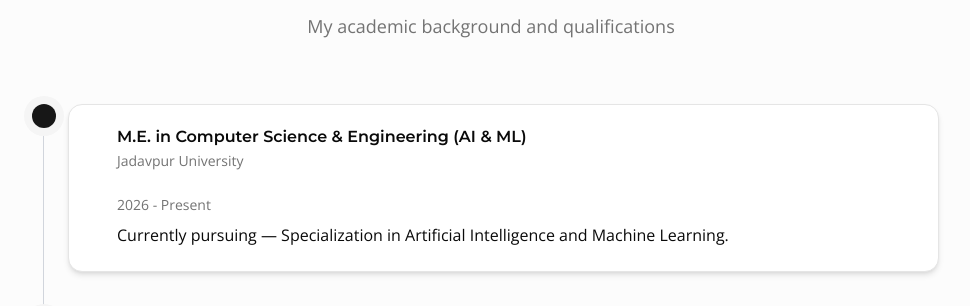
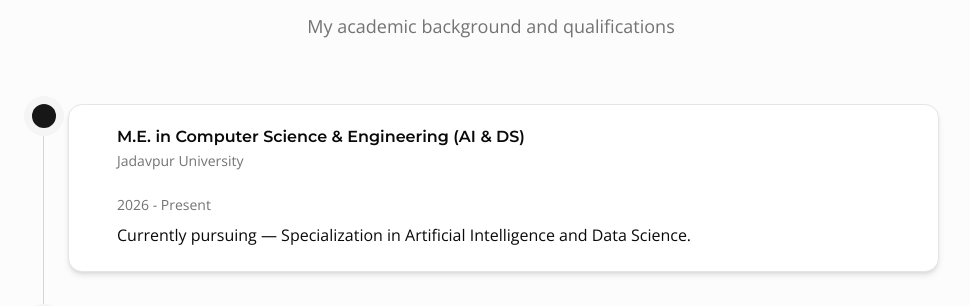
Before and after one commit to Roni021/personal-portfolio, a Next.js app: page / in a window 1280 px wide. Shown: the part 3440-3746 px from the top of the page, without its empty margins (149-1119 px from the left). Built offline with nearby package versions, Linux system fonts and the light colour scheme.

Commit message:
Update website

```diff
--- a/app/page.tsx
+++ b/app/page.tsx
@@ -423,10 +423,10 @@ export default function Portfolio() {
     <div className="relative border-l border-gray-300">
       {[
         {
-  degree: "M.E. in Computer Science & Engineering (AI & ML)",
+  degree: "M.E. in Computer Science & Engineering (AI & DS)",
   institution: "Jadavpur University",
   year: "2026 - Present",
-  details: "Currently pursuing — Specialization in Artificial Intelligence and Machine Learning."
+  details: "Currently pursuing — Specialization in Artificial Intelligence and Data Science."
 },
         {
           degree: "B.Tech in Information Technology",
```
